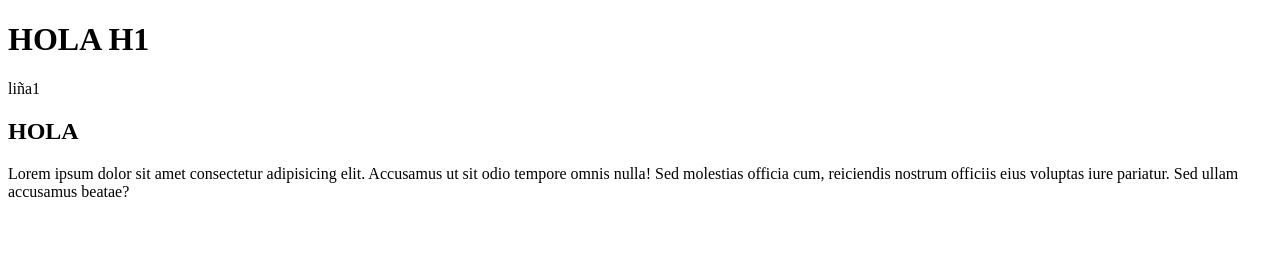
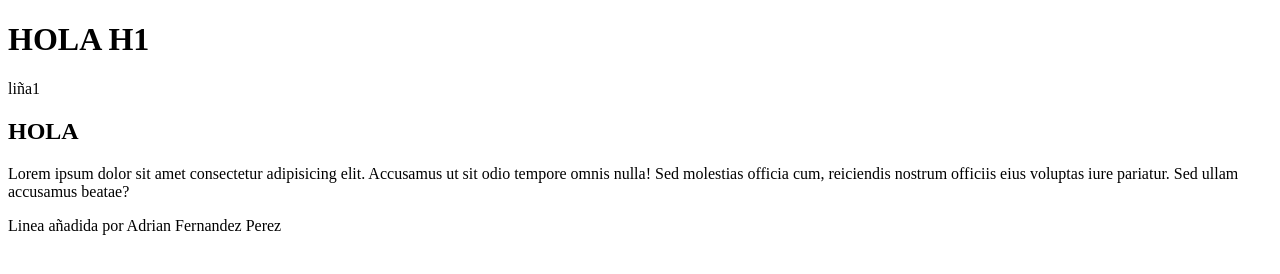
Before and after one commit to AdrianFernandezPerez/proba, a plain HTML site: page index.html in a window 1280 px wide. Drawn offline with Linux system fonts and the light colour scheme.

Commit message:
Añadir linea de Adrian
Pull request para añadir una nueva linea

```diff
--- a/index.html
+++ b/index.html
@@ -11,5 +11,6 @@
     <h2>HOLA</h2>
     <p>Lorem ipsum dolor sit amet consectetur adipisicing elit. Accusamus ut sit odio tempore omnis nulla! Sed molestias
         officia cum, reiciendis nostrum officiis eius voluptas iure pariatur. Sed ullam accusamus beatae?</p>
+    <p>Linea añadida por Adrian Fernandez Perez</p>
 </body>
 </html>
```
